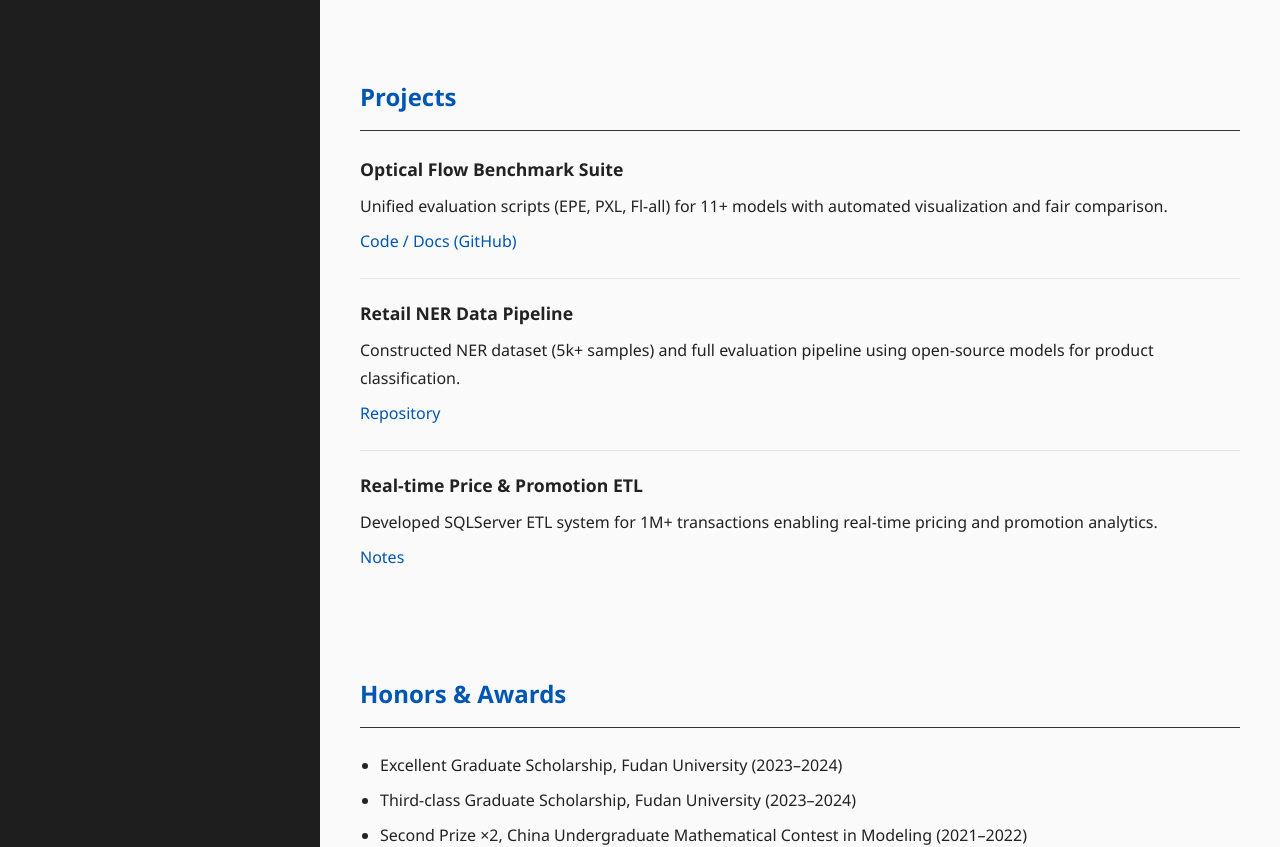
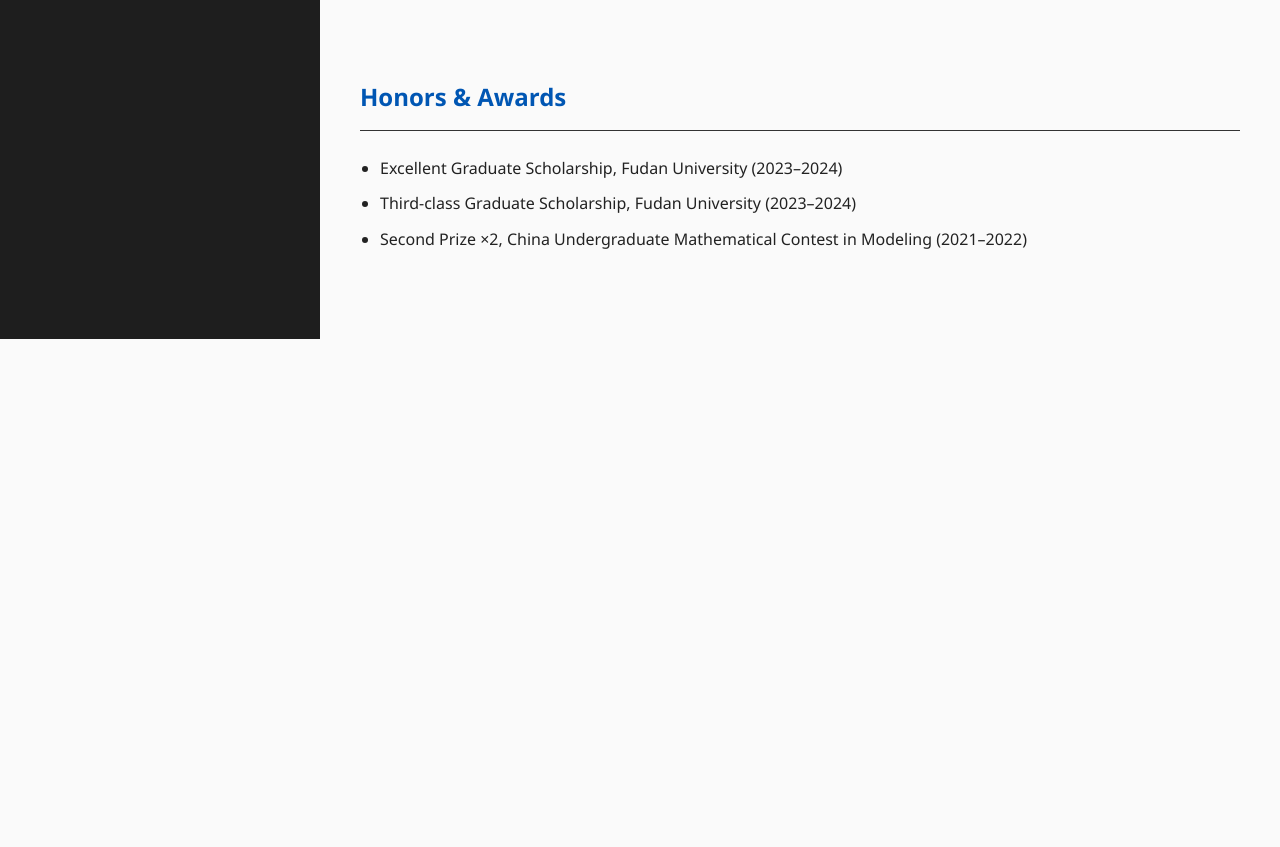
Before and after one commit to YiShu0115/YiShu0115.github.io, a plain HTML site: page index.html in a window 1280 px wide. Shown: the part 880-1727 px from the top of the page. After the commit the page ends 1219 px from the top, so only its background shows below. Drawn offline with Linux system fonts and the light colour scheme.

Commit message:
Update index.html

```diff
--- a/index.html
+++ b/index.html
@@ -222,7 +222,7 @@
       </div>
     </section>
 
-    <section id="projects">
+    <!-- <section id="projects">
       <h2>Projects</h2>
       <div class="project-item">
         <h3>Optical Flow Benchmark Suite</h3>
@@ -239,7 +239,7 @@
         <p>Developed SQLServer ETL system for 1M+ transactions enabling real-time pricing and promotion analytics.</p>
         <p><a href="#" target="_blank">Notes</a></p>
       </div>
-    </section>
+    </section> -->
 
     <section id="awards">
       <h2>Honors & Awards</h2>
```
